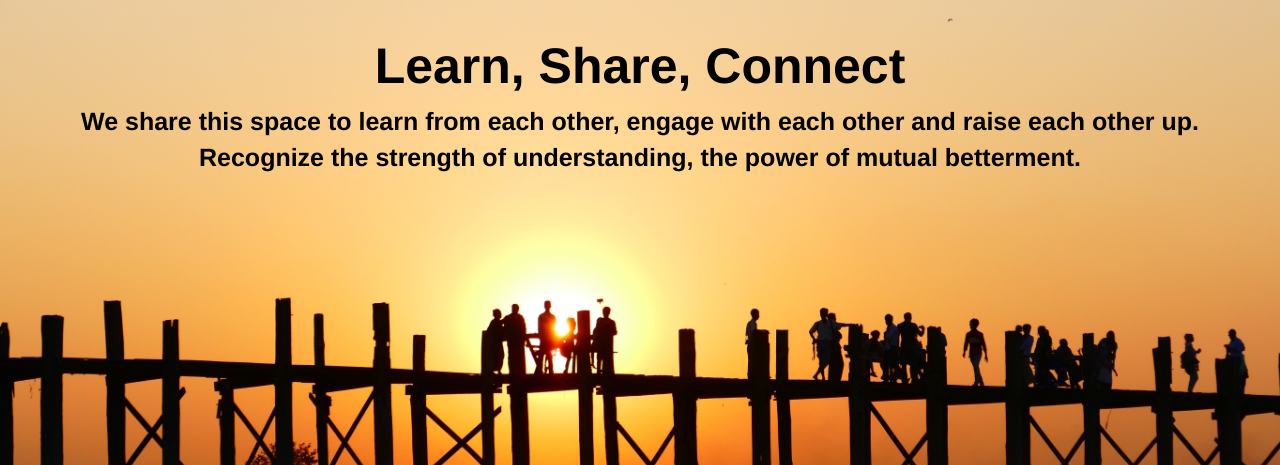
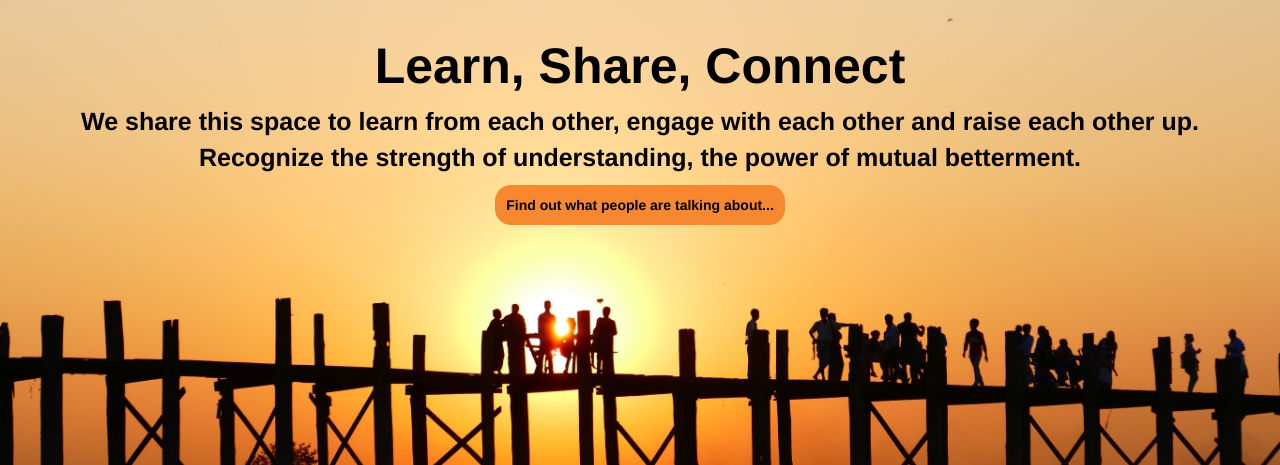
Before and after one commit to MimiDumpling/HBF_PROJECT, a Flask app: page / in a window 1280 px wide. Shown: the part 52-517 px from the top of the page. Run offline with Flask 2, Linux system fonts and the light colour scheme; some libraries are stand-ins or nearby versions.

Commit message:
fixed submit button

```diff
--- a/static/mission_statement.css
+++ b/static/mission_statement.css
@@ -25,3 +25,21 @@ h1 {
 	font-size: 50px;
 	color: black;
 }
+
+.enter-button {
+	background-color: #F7882F;
+    border-radius: 16px;
+    box-shadow: none !important;
+    border: none !important;
+    color: black !important;
+    font-family: "Helvetica", serif;
+    font-weight: 600;
+    margin-left: 10px;
+    display: block;
+    height: auto;
+    margin: 0 auto;
+    width: 290px;
+    padding: 10px;
+    text-align: center;
+
+}
--- a/static/site.css
+++ b/static/site.css
@@ -60,11 +60,18 @@ p {
     font-size: 15px;
 }
 
-.button {
+.button, button {
     background-color: #F7882F;
     border-radius: 16px;
     box-shadow: none !important;
     border: none !important;
+    color: black !important;
+    font-family: "Helvetica", serif;
+    margin-left: 10px;
+    height: 35px;
+    width: 75px;
+    text-align: center;
+    font-weight: 200 !important;
 }
 
 .search-input {
@@ -80,6 +87,7 @@ p {
 }
 
 input[type="text"],
+input[type="password"],
 textarea {
     border-radius: 8px;
     border: 1px solid #aaa;
--- a/templates/login.html
+++ b/templates/login.html
@@ -10,7 +10,7 @@
 
 <form action="/login" method="POST">
     <input type="text" name="email" value="Email"><br>
-    <input type="password" name="password" value="Password"><br>
+    <input type="password" name="password" placeholder="Password"><br>
     <input class="button" type="submit" value="LOGIN">
 </form><br>
 
--- a/templates/mission_statement.html
+++ b/templates/mission_statement.html
@@ -14,4 +14,6 @@
 		Recognize the strength of understanding, the power of mutual betterment.
 </p>
 
+<a class="enter-button" href="/questions">Find out what people are talking about...</a>
+
 {% endblock %}
```
Also changed, not shown: templates/question_info_page.html (+7 -7 lines).
